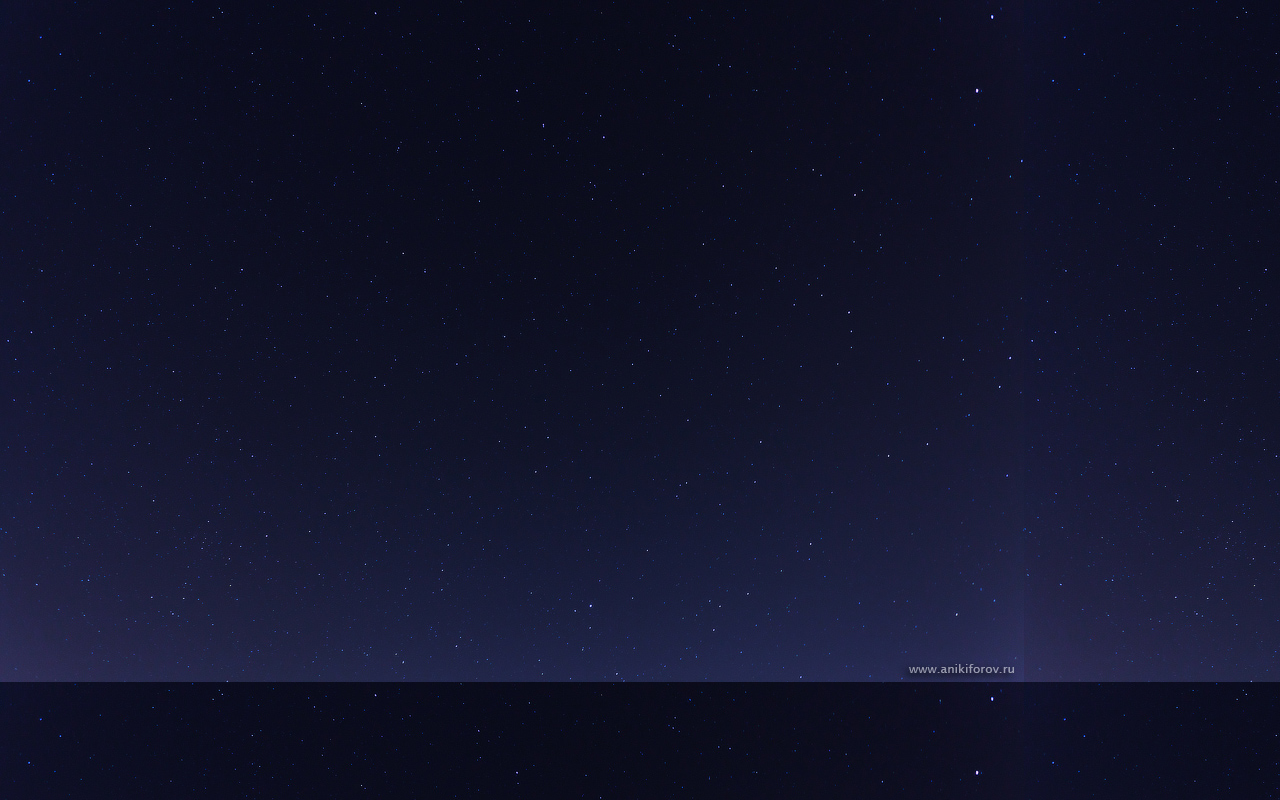
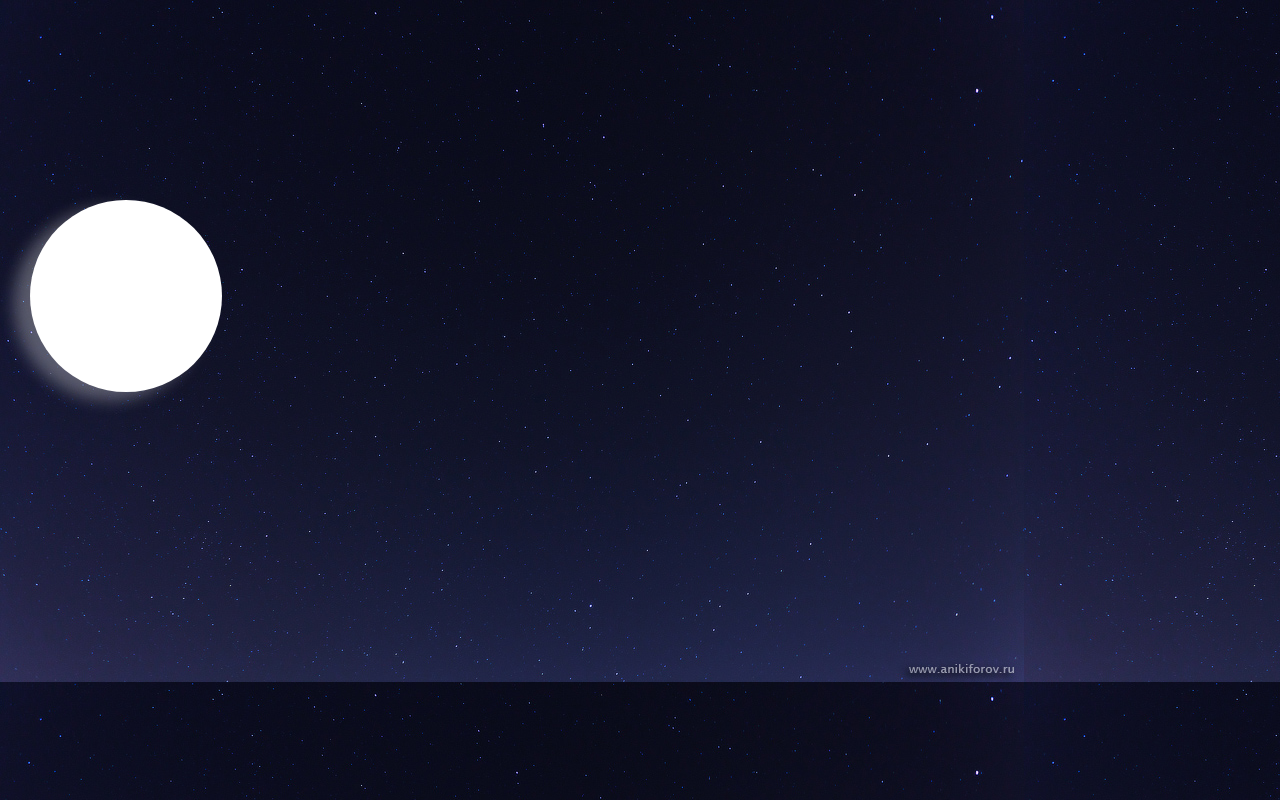
Before and after one commit to Delink-D/moon-css, a plain HTML site: page index.html in a window 1280 px wide. Drawn offline with Linux system fonts and the light colour scheme.

Commit message:
full moon style

```diff
--- a/css/styles.css
+++ b/css/styles.css
@@ -1,3 +1,17 @@
 body {
 	background: #483d8b url('../images/sky.jpg');
 }
+
+.col-md-3 {
+	float: left;
+	margin-top: 16%;
+}
+
+/*full moon*/
+.full-moon {
+	height: 12em;
+	width: 12em;
+	border-radius: 50%;
+	background: #fff;
+	box-shadow: -1em 0.5em 1em rgba(255, 255, 255, 0.3);
+}
--- a/index.html
+++ b/index.html
@@ -7,6 +7,24 @@
 		<link rel="stylesheet" type="text/css" href="css/styles.css">
 	</head>
 	<body>
+		<div class="container-fluid">
 
+			<!-- fill moon -->
+			<div class="col-md-3">
+				<div class="full-moon"></div>
+			</div>
+
+			<div class="col-md-3">
+
+			</div>
+
+			<div class="col-md-3">
+
+			</div>
+
+			<div class="col-md-3">
+
+			</div>
+		</div>
 	</body>
 </html>
```
